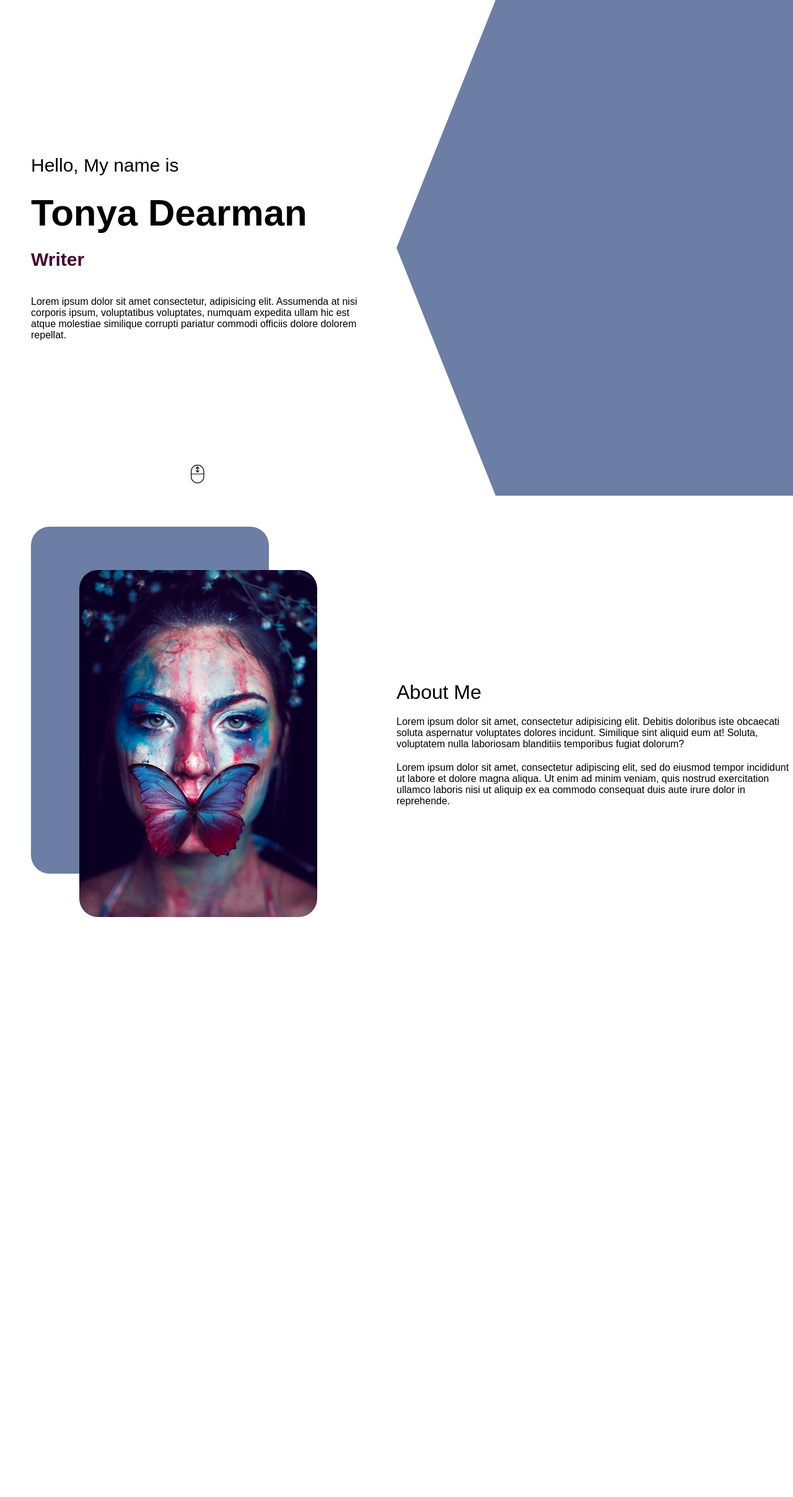
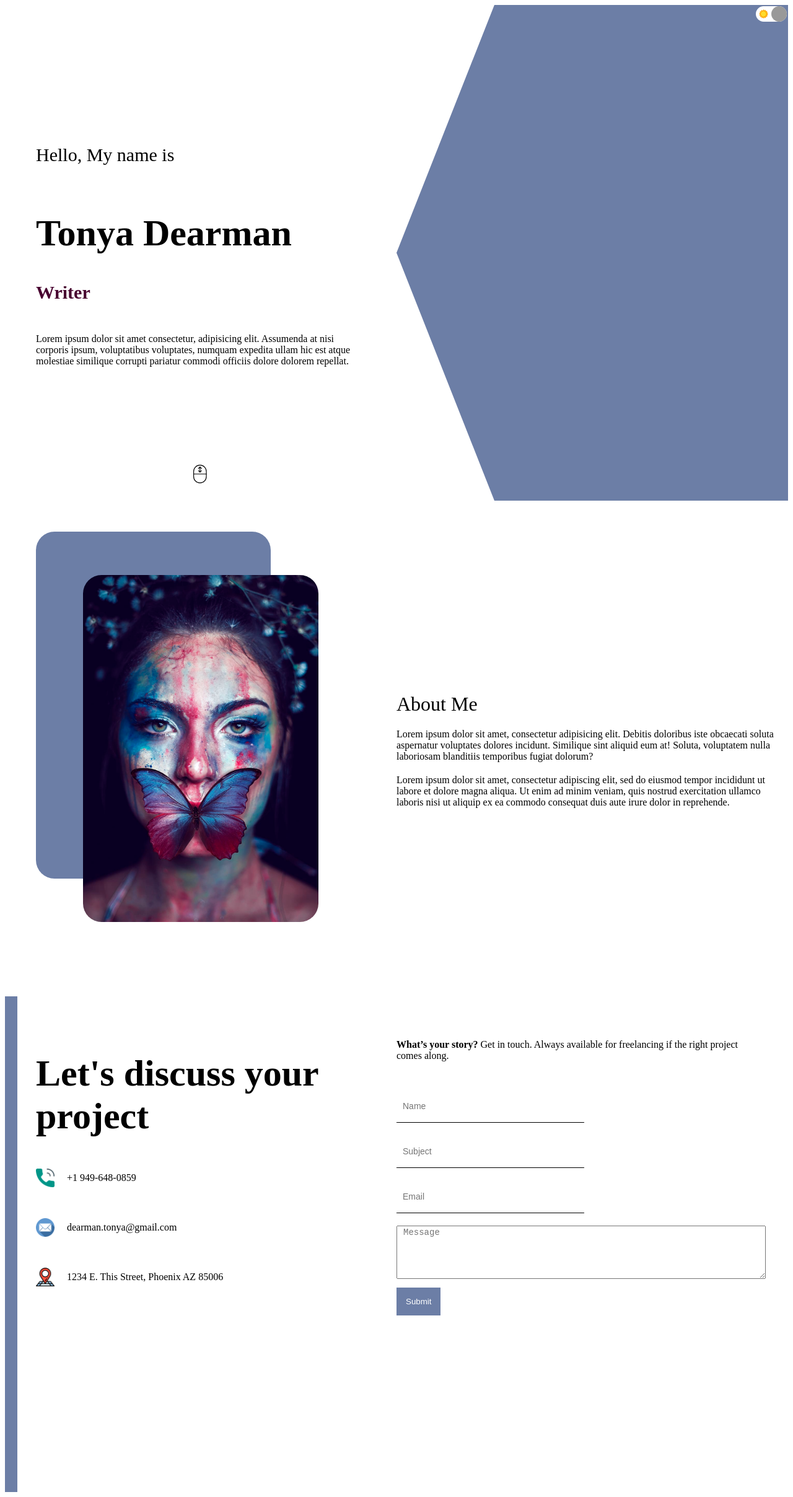
Before and after one commit to tonyadearman/reactPortfolio, a React (Create React App) app: page / in a window 1280 px wide. Shown: the whole page at 62% size. Before the commit the page ends 1600 px from the top, so only its background shows below. Built offline with nearby package versions, Linux system fonts and the light colour scheme.

Commit message:
Added Contact Component, Added Toggle Component

```diff
--- a/package.json
+++ b/package.json
@@ -6,6 +6,7 @@
     "@testing-library/jest-dom": "^5.16.4",
     "@testing-library/react": "^13.0.1",
     "@testing-library/user-event": "^13.5.0",
+    "emailjs-com": "^3.2.0",
     "react": "^18.0.0",
     "react-dom": "^18.0.0",
     "react-scripts": "5.0.1",
--- a/public/index.html
+++ b/public/index.html
@@ -10,7 +10,7 @@
       content="Web site created using create-react-app"
     />
 
-    <title>Tonya Portfolio</title>
+    <title>Tonya Dearman Portfolio</title>
   </head>
   <body>
     <noscript>You need to enable JavaScript to run this app.</noscript>
--- a/src/App.jsx
+++ b/src/App.jsx
@@ -1,14 +1,26 @@
+import { useContext } from "react";
+import About from "./components/About/About";
+import Contact from "./components/contact/Contact";
+import Intro from "./components/Intro/intro";
+import Toggle from "./components/toggle/Toggle";
+import { ThemeContext } from "./context";
 
-import './App.css';
-import Intro from "./components/Intro/intro.jsx"
-import About from "./components/About/About.jsx"
-const App = ()  => {
+const App = () => {
+  const theme = useContext(ThemeContext);
+  const darkMode = theme.state.darkMode;
   return (
-    <div className="App">
-<Intro />
-<About />
+    <div
+      style={{
+        backgroundColor: darkMode ? "#222" : "white",
+        color: darkMode && "white",
+      }}
+    >
+      <Toggle />
+      <Intro />
+      <About />
+      <Contact />
     </div>
   );
-}
+};
 
 export default App;
--- /dev/null
+++ b/src/components/contact/Contact.jsx
@@ -0,0 +1,75 @@
+import "./contact.css";
+import Phone from "../../img/phone.png";
+import Email from "../../img/email.png";
+import Address from "../../img/address.png";
+import { useContext, useRef, useState } from "react";
+import emailjs from "emailjs-com";
+import { ThemeContext } from "../../context";
+
+const Contact = () => {
+  const formRef = useRef();
+  const [done, setDone] = useState(false)
+  const theme = useContext(ThemeContext);
+  const darkMode = theme.state.darkMode;
+
+  const handleSubmit = (e) => {
+    e.preventDefault();
+    emailjs
+      .sendForm(
+        "service_rrvnzco",
+        "template_3v5nih4",
+        formRef.current,
+        "user_DrriDPTGKO2Zj4RDXCA6W"
+      )
+      .then(
+        (result) => {
+          console.log(result.text);
+          setDone(true)
+        },
+        (error) => {
+          console.log(error.text);
+        }
+      );
+  };
+
+  return (
+    <div className="c">
+      <div className="c-bg"></div>
+      <div className="c-wrapper">
+        <div className="c-left">
+          <h1 className="c-title">Let's discuss your project</h1>
+          <div className="c-info">
+            <div className="c-info-item">
+              <img src={Phone} alt="" className="c-icon" />
+              +1 949-648-0859
+            </div>
+            <div className="c-info-item">
+              <img className="c-icon" src={Email} alt="" />
+              dearman.tonya@gmail.com
+            </div>
+            <div className="c-info-item">
+              <img className="c-icon" src={Address} alt="" />
+              1234 E. This Street, Phoenix AZ 85006
+            </div>
+          </div>
+        </div>
+        <div className="c-right">
+          <p className="c-desc">
+            <b>What’s your story?</b> Get in touch. Always available for
+            freelancing if the right project comes along.
+          </p>
+          <form ref={formRef} onSubmit={handleSubmit}>
+            <input style={{backgroundColor: darkMode && "#333"}} type="text" placeholder="Name" name="user_name" />
+            <input style={{backgroundColor: darkMode && "#333"}} type="text" placeholder="Subject" name="user_subject" />
+            <input style={{backgroundColor: darkMode && "#333"}} type="text" placeholder="Email" name="user_email" />
+            <textarea style={{backgroundColor: darkMode && "#333"}} rows="5" placeholder="Message" name="message" />
+            <button>Submit</button>
+            {done && "Thank you..."}
+          </form>
+        </div>
+      </div>
+    </div>
+  );
+};
+
+export default Contact;
--- /dev/null
+++ b/src/components/contact/contact.css
@@ -0,0 +1,118 @@
+.c {
+    height: 100vh;
+    position: relative;
+  }
+
+  .c-bg {
+    width: 20px;
+    height: 100%;
+    background-color: #6c7ea6;
+    position: absolute;
+  }
+
+  .c-wrapper {
+    padding: 50px;
+    display: flex;
+  }
+
+  .c-left {
+    flex: 1;
+  }
+
+  .c-right {
+    flex: 1;
+    display: flex;
+    flex-direction: column;
+    align-items: center;
+    justify-content: center;
+  }
+
+  .c-title {
+    font-size: 60px;
+    width: 80%;
+  }
+
+  .c-info-item {
+    display: flex;
+    align-items: center;
+    margin: 50px 0px;
+    font-weight: 300;
+    width: 70%;
+  }
+
+  .c-icon {
+    width: 30px;
+    height: 30px;
+    margin-right: 20px;
+  }
+
+  .c-desc {
+    font-weight: 200;
+  }
+
+  form {
+    margin-top: 20px;
+  }
+
+  input {
+    width: 50%;
+    height: 50px;
+    border: none;
+    border-bottom: 1px solid black;
+    margin: 10px 0px;
+    font-size: 14px;
+    padding-left: 10px;
+  }
+
+  textarea {
+    width: 100%;
+    margin: 10px 0px;
+    font-size: 14px;
+    padding-left: 10px;
+  }
+
+  button {
+    border: none;
+    padding: 15px;
+    background-color: #6c7ea6;
+    color: white;
+    font-weight: 500;
+    cursor: pointer;
+  }
+
+  @media screen and (max-width: 480px) {
+    .c-wrapper {
+      flex-direction: column;
+      padding: 0px 50px;
+    }
+
+    .c-title {
+      font-size: 30px;
+    }
+
+    .c-info-item {
+      margin: 20px 0px;
+      width: 100%;
+    }
+
+    .c-desc {
+      display: none;
+    }
+
+    form {
+      margin-top: 0px;
+      display: flex;
+      flex-wrap: wrap;
+    }
+
+    input {
+      width: 35%;
+      height: 40px;
+      margin: 10px;
+      margin-left: 0;
+    }
+
+    button {
+      margin-top: 10px;
+    }
+  }
--- /dev/null
+++ b/src/components/toggle/Toggle.jsx
@@ -0,0 +1,26 @@
+import "./toggle.css";
+import Sun from "../../img/sun.png";
+import Moon from "../../img/moon.png";
+import { useContext } from "react";
+import { ThemeContext } from "../../context";
+
+const Toggle = () => {
+  const theme = useContext(ThemeContext);
+
+  const handleClick = () => {
+    theme.dispatch({ type: "TOGGLE" });
+  };
+  return (
+    <div className="t">
+      <img src={Sun} alt="" className="t-icon" />
+      <img src={Moon} alt="" className="t-icon" />
+      <div
+        className="t-button"
+        onClick={handleClick}
+        style={{ left: theme.state.darkMode ? 0 : 25 }}
+      ></div>
+    </div>
+  );
+};
+
+export default Toggle;
--- /dev/null
+++ b/src/components/toggle/toggle.css
@@ -0,0 +1,28 @@
+.t{
+    width: 50px;
+    height: 25px;
+    border-radius: 20px;
+    border: 1pz solid #999;
+    background-color: white;
+    position: fixed;
+    top: 10px;
+    right: 10px;
+    z-index: 999;
+    display: flex;
+    align-items: center;
+    justify-content: space-around;
+}
+
+.t-icon{
+    width: 15px;
+    height: 15px;
+}
+
+.t-button{
+    width: 25px;
+    height: 25px;
+    border-radius: 50%;
+    background-color: #999;
+    position: absolute;
+    cursor: pointer;
+}
--- /dev/null
+++ b/src/context.js
@@ -0,0 +1,22 @@
+import { createContext, useReducer } from "react";
+
+export const ThemeContext = createContext();
+
+const INITIAL_STATE = { darkMode: false };
+
+const themeReducer = (state, action) => {
+  switch (action.type) {
+    case "TOGGLE":
+      return { darkMode: !state.darkMode };
+    default:
+      return state;
+  }
+};
+
+export const ThemeProvider = (props) => {
+  const [state, dispatch] = useReducer(themeReducer, INITIAL_STATE);
+
+  return (
+    <ThemeContext.Provider value={{state, dispatch}}>{props.children}</ThemeContext.Provider>
+  );
+};
--- a/src/index.js
+++ b/src/index.js
@@ -1,11 +1,13 @@
-import React from 'react';
-import ReactDOM from 'react-dom/client';
-import App from './App';
+import React from "react";
+import ReactDOM from "react-dom";
+import App from "./App";
+import { ThemeProvider } from "./context";
 
-
-const root = ReactDOM.createRoot(document.getElementById('root'));
-root.render(
+ReactDOM.render(
   <React.StrictMode>
-    <App />
-  </React.StrictMode>
+    <ThemeProvider>
+      <App />
+    </ThemeProvider>
+  </React.StrictMode>,
+  document.getElementById("root")
 );
```
Also changed, not shown: src/components/productList/ProductList.jsx (deleted), src/components/productList/productList.css (deleted), 2 other files (tests, documents, lock files or other folders).
